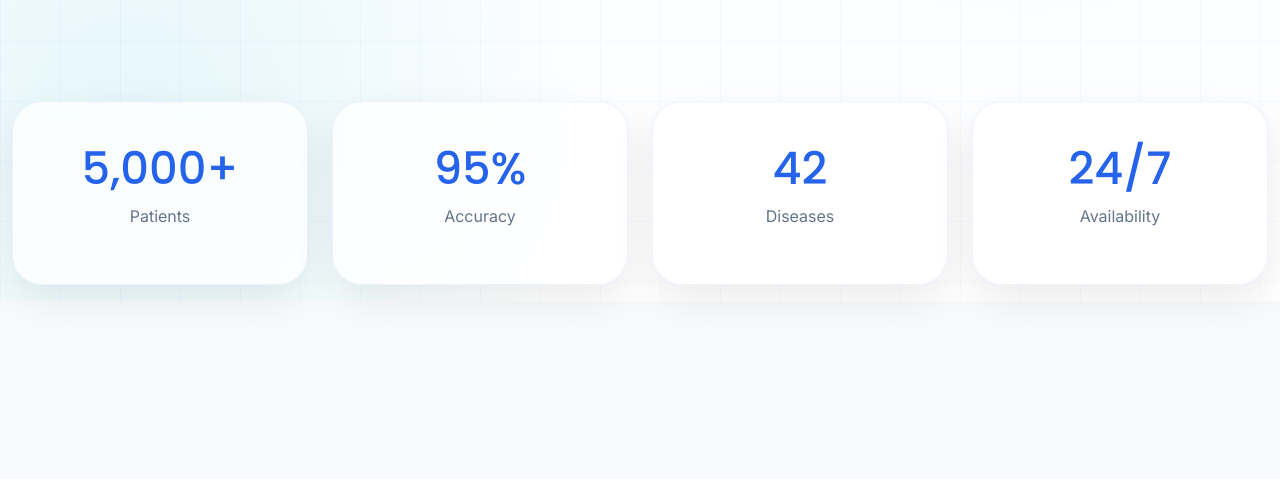
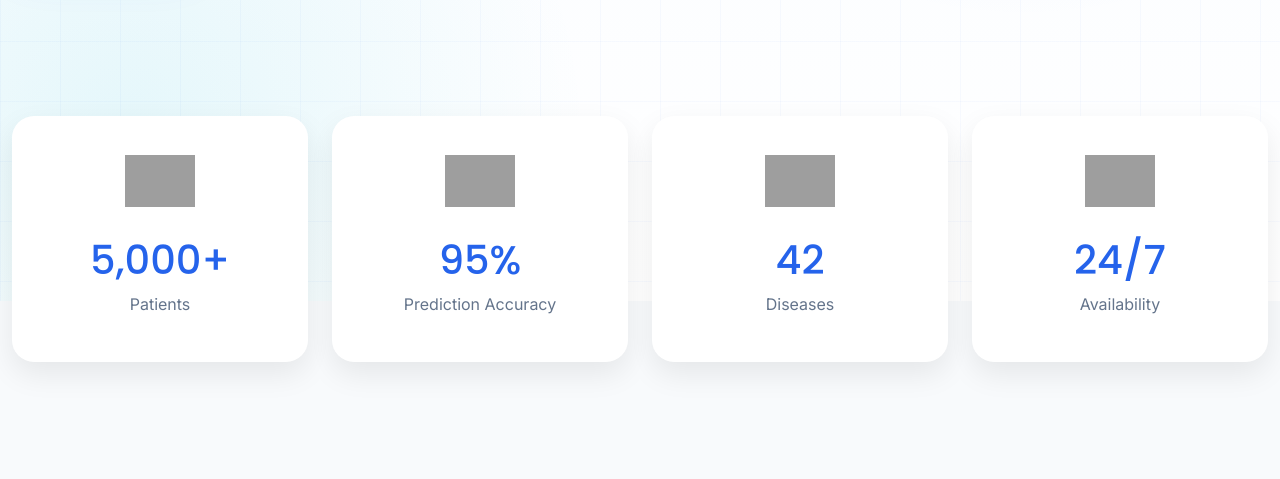
Before and after one commit to Jiten28/AI-Healthcare-Recommendation-System, a Flask app: template app/templates/dashboard/dashboard.html in a window 1280 px wide. Shown: the part 499-978 px from the top of the page. Run offline with Flask 3, Linux system fonts and the light colour scheme; the template is opened without the code that fills it, so the values that code supplies are empty; some libraries are stand-ins or nearby versions; grey boxes are pictures that could not be loaded.

Commit message:
Add prediction, dashboard, and analytics pages with corresponding styles and functionality

```diff
--- a/app/static/css/dashboard.css
+++ b/app/static/css/dashboard.css
@@ -0,0 +1,232 @@
+/* ==========================
+   DASHBOARD HERO
+========================== */
+
+.dashboard-hero{
+    padding:140px 0 90px;
+    position:relative;
+    overflow:hidden;
+}
+
+.dashboard-hero::before{
+    content:"";
+    position:absolute;
+    width:650px;
+    height:650px;
+    top:-250px;
+    right:-220px;
+    border-radius:50%;
+    background:radial-gradient(circle,var(--primary-light),transparent);
+    opacity:.18;
+}
+
+.dashboard-hero h1{
+    font-size:3.4rem;
+    font-weight:700;
+    margin-bottom:25px;
+}
+
+.dashboard-hero p{
+    font-size:1.15rem;
+    color:#64748b;
+    max-width:580px;
+    line-height:1.8;
+}
+
+.dashboard-svg{
+    width:100%;
+    max-width:420px;
+    display:block;
+    margin:auto;
+    animation:floatLogo 5s ease-in-out infinite;
+}
+
+/* ==========================
+   CARD
+========================== */
+
+.prediction-card,
+.dashboard-card,
+.analytics-card{
+
+    background:rgba(255,255,255,.75);
+
+    backdrop-filter:blur(18px);
+
+    border-radius:25px;
+
+    padding:40px;
+
+    border:1px solid rgba(37,99,235,.08);
+
+    box-shadow:0 18px 40px rgba(0,0,0,.08);
+
+}
+
+.prediction-card h2,
+.dashboard-card h2,
+.analytics-card h2{
+
+    margin-bottom:30px;
+
+    font-weight:700;
+
+}
+
+/* ==========================
+   FORM
+========================== */
+
+.form-control{
+
+    border-radius:15px;
+
+    padding:16px;
+
+    border:1px solid #dbeafe;
+
+    box-shadow:none;
+
+}
+
+.form-control:focus{
+
+    border-color:var(--primary);
+
+    box-shadow:0 0 0 .25rem rgba(37,99,235,.15);
+
+}
+
+/* ==========================
+   KPI
+========================== */
+
+.dashboard-stat{
+
+    background:white;
+
+    border-radius:22px;
+
+    padding:30px;
+
+    text-align:center;
+
+    transition:.35s;
+
+    box-shadow:0 12px 30px rgba(0,0,0,.08);
+
+    height:100%;
+
+}
+
+.dashboard-stat:hover{
+
+    transform:translateY(-8px);
+
+}
+
+.dashboard-stat img{
+
+    width:70px;
+
+    margin-bottom:20px;
+
+}
+
+.dashboard-stat h2{
+
+    color:var(--primary);
+
+    font-size:2.5rem;
+
+}
+
+.dashboard-stat p{
+
+    color:#64748b;
+
+}
+
+/* ==========================
+   CHART CARD
+========================== */
+
+.chart-card{
+
+    background:white;
+
+    border-radius:25px;
+
+    padding:35px;
+
+    height:350px;
+
+    box-shadow:0 15px 40px rgba(0,0,0,.08);
+
+    display:flex;
+
+    justify-content:center;
+
+    align-items:center;
+
+    flex-direction:column;
+
+}
+
+.chart-card img{
+
+    width:150px;
+
+    margin-bottom:20px;
+
+}
+
+.chart-card h4{
+
+    margin-bottom:12px;
+
+}
+
+.chart-card p{
+
+    color:#64748b;
+
+    text-align:center;
+
+}
+
+/* ==========================
+   KPI SECTION
+========================== */
+
+.dashboard-kpi{
+    padding:70px 0;
+}
+
+.dashboard-stat img{
+    width:70px;
+    height:70px;
+    object-fit:contain;
+    display:block;
+    margin:0 auto 20px;
+}
+
+/* ==========================
+   CHARTS
+========================== */
+
+.dashboard-charts{
+    padding:70px 0 120px;
+}
+
+.chart-card img{
+    width:180px;
+    height:180px;
+    object-fit:contain;
+    display:block;
+    margin:0 auto 25px;
+}
+
+.chart-card{
+    text-align:center;
+}
--- a/app/templates/dashboard/dashboard.html
+++ b/app/templates/dashboard/dashboard.html
@@ -3,7 +3,9 @@
   rel="stylesheet"
   href="{{ url_for('static', filename='css/dashboard.css') }}"
 />
-{% endblock %} {% block title %} Dashboard {% endblock %} {% block content %}
+{% endblock %} {% block title %}Dashboard{% endblock %} {% block content %}
+
+<!-- ================= HERO ================= -->
 
 <section class="dashboard-hero">
   <div class="container">
@@ -12,52 +14,103 @@
         <h1>Healthcare Dashboard</h1>
 
         <p>
-          Visualize healthcare insights, patient statistics, and AI-powered
-          reports.
+          Visualize healthcare insights, patient statistics, disease trends and
+          AI-powered reports in one place.
         </p>
+
+        <a href="/prediction" class="btn btn-primary-custom mt-4">
+          Start Prediction
+        </a>
       </div>
 
       <div class="col-lg-6 text-center">
         <img
           src="{{ url_for('static', filename='images/icons/dashboard.svg') }}"
           class="dashboard-svg"
+          alt="Dashboard"
         />
       </div>
     </div>
   </div>
 </section>
 
-<section class="container">
+<!-- ================= KPI ================= -->
+
+<section class="dashboard-kpi">
+  <div class="container">
     <div class="row g-4">
-    <div class="col-lg-3">
-      <div class="stat-card">
+      <div class="col-lg-3 col-md-6">
+        <div class="dashboard-stat">
+          <img
+            src="{{ url_for('static', filename='images/icons/prediction.svg') }}"
+          />
           <h2>5,000+</h2>
-
           <p>Patients</p>
         </div>
       </div>
 
-    <div class="col-lg-3">
-      <div class="stat-card">
+      <div class="col-lg-3 col-md-6">
+        <div class="dashboard-stat">
+          <img
+            src="{{ url_for('static', filename='images/icons/brain.svg') }}"
+          />
           <h2>95%</h2>
-
-        <p>Accuracy</p>
+          <p>Prediction Accuracy</p>
         </div>
       </div>
 
-    <div class="col-lg-3">
-      <div class="stat-card">
+      <div class="col-lg-3 col-md-6">
+        <div class="dashboard-stat">
+          <img
+            src="{{ url_for('static', filename='images/icons/medicine.svg') }}"
+          />
           <h2>42</h2>
-
           <p>Diseases</p>
         </div>
       </div>
 
-    <div class="col-lg-3">
-      <div class="stat-card">
+      <div class="col-lg-3 col-md-6">
+        <div class="dashboard-stat">
+          <img
+            src="{{ url_for('static', filename='images/icons/admin.svg') }}"
+          />
           <h2>24/7</h2>
+          <p>Availability</p>
+        </div>
+      </div>
+    </div>
+  </div>
+</section>
 
-        <p>Availability</p>
+<!-- ================= CHARTS ================= -->
+
+<section class="dashboard-charts">
+  <div class="container">
+    <div class="row g-4">
+      <div class="col-lg-6">
+        <div class="chart-card">
+          <img
+            src="{{ url_for('static', filename='images/icons/analytics.svg') }}"
+            alt="Analytics"
+          />
+
+          <h4>Disease Distribution</h4>
+
+          <p>Charts and disease statistics will be displayed here.</p>
+        </div>
+      </div>
+
+      <div class="col-lg-6">
+        <div class="chart-card">
+          <img
+            src="{{ url_for('static', filename='images/icons/dashboard.svg') }}"
+            alt="Dashboard"
+          />
+
+          <h4>Prediction Accuracy</h4>
+
+          <p>AI prediction reports and analytics will appear here.</p>
+        </div>
       </div>
     </div>
   </div>
```
Also changed, not shown: app/routes/home.py (+19 -0 lines), app/static/js/dashboard.js (+29 -0 lines). Lines whose indentation alone changed are shown as unchanged.
